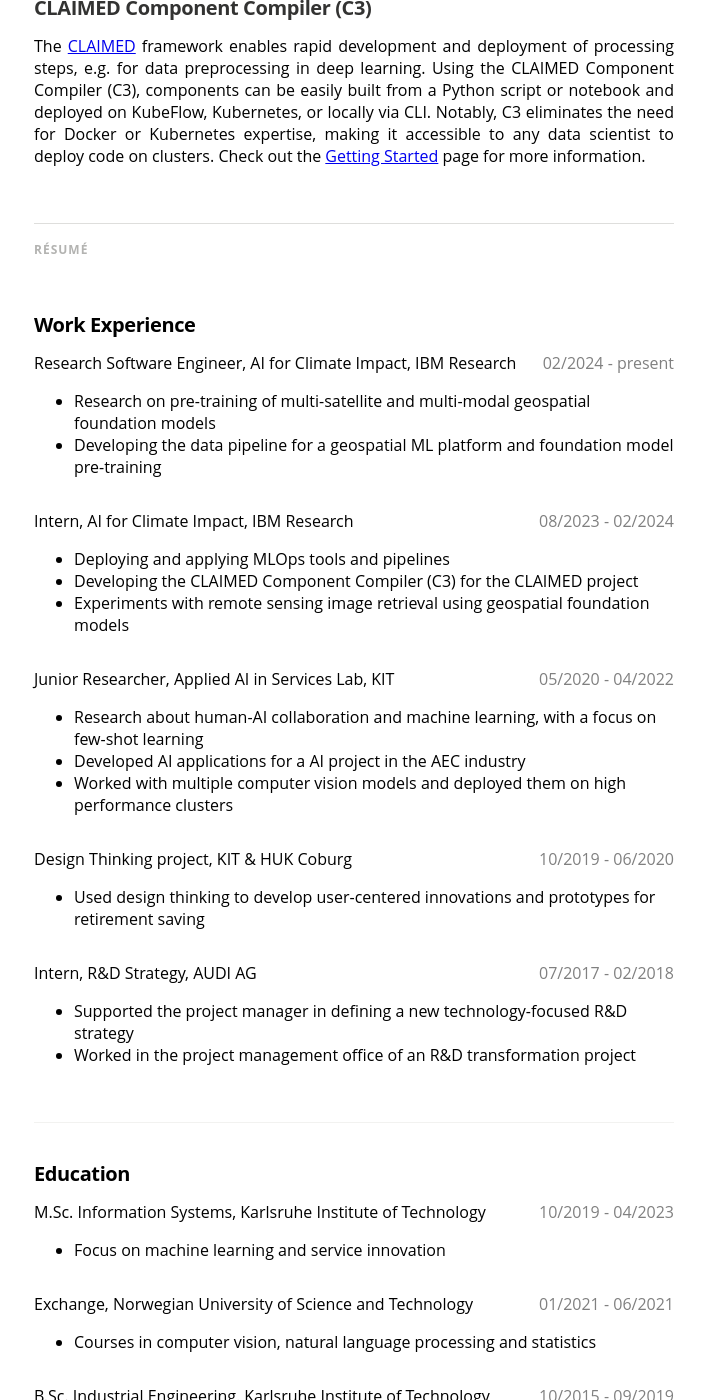
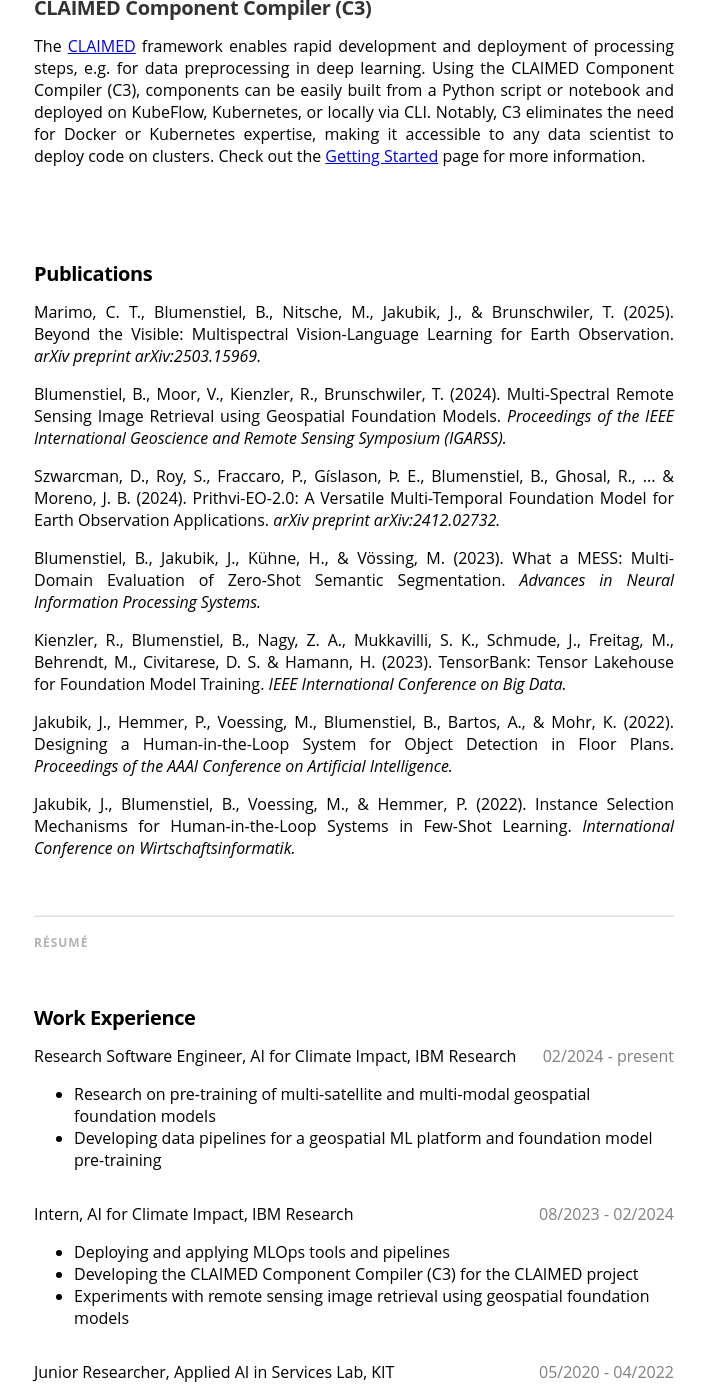
Before and after one commit to blumenstiel/blumenstiel.github.io, a Jekyll site: the page built from index.html, in a window 1280 px wide and 1400 px high, scrolled down 1859 px. Shown: the whole window, without its empty margins (286-992 px from the left). Built offline with Jekyll 4.4.1, drawn with Linux system fonts in a browser that asks for light colours; nearby versions of some CDN libraries; some web fonts are replaced; the list of posts is cut into pages by our own code; some of the changed text lies outside the part shown.

Commit message:
Updated website

```diff
--- a/_config.yml
+++ b/_config.yml
@@ -69,12 +69,12 @@
 
 # Resume
 aboutme:
-  - Hello everyone! I'm Benedikt — an open-minded researcher passionate about machine learning, innovation, and sustainability. I work in the AI for Climate Impact Team at the IBM Research Zurich lab. We build foundation models for earth observation and work on climate-related applications using satellite data. Eager to share ideas and experiences in the intersection of machine learning and sustainability.
+  - Hello everyone! I'm Benedikt — an open-minded researcher passionate about machine learning, innovation, and sustainability. I work in the AI for Climate Impact Team at the IBM Research Zurich lab. We build foundation models for earth observation and work on climate-related applications using satellite data. Eager to share ideas and experiences in the intersection of machine learning and geospatial data.
   - Looking forward to connecting with you!
 
 selected:
   - title: Prithvi EO 2.0
-    text: "Prithvi-EO-2.0 is the second generation EO foundation model jointly developed by IBM, NASA, and Jülich Supercomputing Centre. Prithvi-EO-2.0 is based on the ViT architecture, pretrained using a masked autoencoder (MAE) approach with two modifications: 3D positional embeddings for multi-temporal input and additional location and temporal embeddings to encode metadata. The models are pre-trained on 4.2M time series samples and released on <a href=https://huggingface.co/ibm-nasa-geospatial/Prithvi-EO-2.0-300M-TL>HuggingFace</a>."
+    text: "Prithvi-EO-2.0 is the second generation EO foundation model jointly developed by IBM and NASA. Prithvi-EO-2.0 is based on the ViT architecture, pretrained using a masked autoencoder (MAE) approach with two modifications: 3D positional embeddings for multi-temporal input and additional location and temporal embeddings to encode metadata. The models are pre-trained on 4.2M time series samples and released on <a href=https://huggingface.co/ibm-nasa-geospatial/Prithvi-EO-2.0-300M-TL>HuggingFace</a>."
     url: https://huggingface.co/ibm-nasa-geospatial/Prithvi-EO-2.0-300M-TL
   - title: Remote Sensing Image Retrieval
     text: Embeddings of Geospatial Foundation Models (GeoFMs) enable simple but accurate content-based image retrieval of remote sensing images. We tested the GeoFM Prithvi (IBM-NASA) on two challenging datasets with multi-spectral satellite images and outperformed common computer vision models by a large margin. Check out our <a href=https://github.com/IBM/remote-sensing-image-retrieval>repository</a> for more details.
@@ -99,7 +99,7 @@
     time: 02/2024 - present
     tasks:
       - Research on pre-training of multi-satellite and multi-modal geospatial foundation models
-      - Developing the data pipeline for a geospatial ML platform and foundation model pre-training
+      - Developing data pipelines for a geospatial ML platform and foundation model pre-training
 
   - title: Intern, AI for Climate Impact, IBM Research
     time: 08/2023 - 02/2024
@@ -144,6 +144,8 @@
       - Focus on digital services and business strategy
 
 publications:
+  - text: "Marimo, C. T., Blumenstiel, B., Nitsche, M., Jakubik, J., & Brunschwiler, T. (2025). Beyond the Visible: Multispectral Vision-Language Learning for Earth Observation. <i>arXiv preprint arXiv:2503.15969.</i>"
+    url: "https://arxiv.org/pdf/2503.15969"
   - text: "Blumenstiel, B., Moor, V., Kienzler, R., Brunschwiler, T. (2024). Multi-Spectral Remote Sensing Image Retrieval using Geospatial Foundation Models. <i>Proceedings of the IEEE International Geoscience and Remote Sensing Symposium (IGARSS).</i>"
     url: "https://arxiv.org/abs/2403.02059"
   - text: "Szwarcman, D., Roy, S., Fraccaro, P., Gíslason, Þ. E., Blumenstiel, B., Ghosal, R., ... & Moreno, J. B. (2024). Prithvi-EO-2.0: A Versatile Multi-Temporal Foundation Model for Earth Observation Applications. <i>arXiv preprint arXiv:2412.02732.</i>"
@@ -158,5 +160,5 @@
     url: "https://arxiv.org/abs/2207.06835"
 
 skills:
-  advanced: Python, Deep Learning, Computer Vision, Data processing, German, English, PowerPoint, Design Thinking
-  basic: Docker, Kubernetes, Kubeflow, OpenShift, Travis CI, R
+  advanced: Python, deep learning, computer vision, data processing, geospatial data, NLP, German, English, project management, PowerPoint, Design Thinking
+  basic: Docker, Kubernetes, Kubeflow, OpenShift, Travis CI, R, Java
--- a/index.html
+++ b/index.html
@@ -55,9 +55,24 @@
           </div>
         </article>
       {% endfor %}
-
     </div>
 
+
+    <article class="post">
+      <div class="article-item">
+        <header class="post-header">
+          <h2 class="post-title">Publications</h2>
+        </header>
+          <section>
+              {% for publication in site.publications %}
+                <div>
+                    <p align="justify"><a href="{{ publication.url | prepend: site.baseurl }}" itemprop="url"  style="color:black; text-decoration:none">{{ publication.text }}</a></p>
+                </div>
+              {% endfor %}
+          </section>
+
+      </div>
+    </article>
 
     <h5 class="index-headline normal"><span>Résumé</span></h5>
 
@@ -105,25 +120,9 @@
 
       </div>
       </article>
-
-      <article class="post">
-      <div class="article-item">
-        <header class="post-header">
-          <h2 class="post-title">Publications</h2>
-        </header>
-          <section>
-              {% for publication in site.publications %}
-                <div>
-                    <p align="justify"><a href="{{ publication.url | prepend: site.baseurl }}" itemprop="url"  style="color:black; text-decoration:none">{{ publication.text }}</a></p>
-                </div>
-              {% endfor %}
-          </section>
-
-      </div>
-      </article>
     </div>
 
-<!--
+
     <article class="post">
       <div class="article-item">
         <header class="post-header">
@@ -140,7 +139,7 @@
 
       </div>
     </article>
--->
+
 
 <!--
     {% if site.tags.featured %}
```
